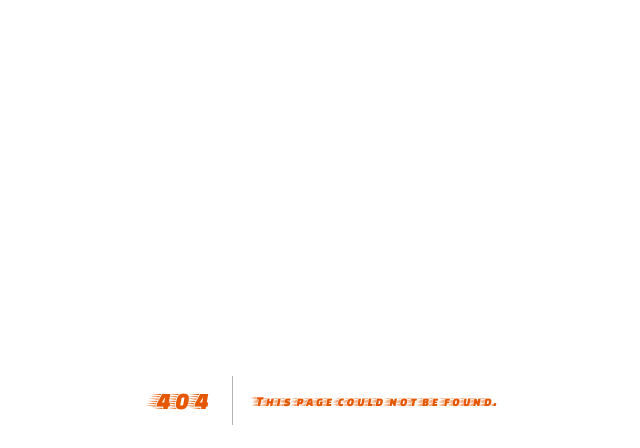
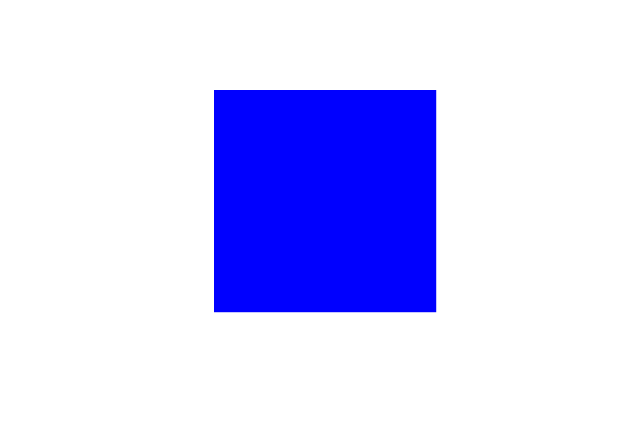
Before and after one commit to Pagiestm/Raccoon-Game, a Next.js app: page /dice in a window 1280 px wide. Before the commit this address had no page. Shown: the top 448 px of the page, without its empty margins (316-956 px from the left). Built offline with nearby package versions, Linux system fonts and the light colour scheme.

Commit message:
feat(dice/index.tsx): add 3D dice and custom style

```diff
--- /dev/null
+++ b/app/components/dice/index.tsx
@@ -0,0 +1,39 @@
+import { useState } from 'react';
+import styles from './styles.module.css';
+
+const getRandom = (max: number, min: number): number => (Math.floor(Math.random() * (max - min)) + min) * 90;
+
+const DicePage = () => {
+  const [rotation, setRotation] = useState({ x: 0, y: 0 });
+
+  const rollDice = () => {
+    const xRand = getRandom(24, 1);
+    const yRand = getRandom(24, 1);
+    setRotation({ x: xRand, y: yRand });
+  };
+
+  return (
+    <div>
+      <section className={styles.container}>
+        <div
+          id="cube"
+          className={styles.cube}
+          style={{
+            transform: `rotateX(${rotation.x}deg) rotateY(${rotation.y}deg)`,
+          }}
+          onClick={rollDice}
+        >
+          <div className={`${styles.face} ${styles.front}`}></div>
+          <div className={`${styles.face} ${styles.back}`}></div>
+          <div className={`${styles.face} ${styles.right}`}></div>
+          <div className={`${styles.face} ${styles.left}`}></div>
+          <div className={`${styles.face} ${styles.top}`}></div>
+          <div className={`${styles.face} ${styles.bottom}`}></div>
+          <p className={styles.diceText}>Taper sur le dé pour le lancer</p>
+        </div>
+      </section>
+    </div>
+  );
+};
+
+export default DicePage;
--- /dev/null
+++ b/app/components/dice/styles.module.css
@@ -0,0 +1,68 @@
+/* styles/Dice.module.css */
+.container {
+    width: 200px;
+    height: 200px;
+    position: relative;
+    margin: 0 auto 40px;
+    border: 1px solid #FFF;
+    perspective: 1000px;
+    perspective-origin: 50% 100%;
+  }
+
+  .diceText {
+    color: #000;
+  }
+
+  .cube {
+    width: 100%;
+    height: 100%;
+    top: 100px;
+    position: absolute;
+    transform-style: preserve-3d;
+    transition: transform 6s;
+    cursor: pointer;
+  }
+
+  .cube:hover {
+    cursor: pointer;
+  }
+
+  .face {
+    position: absolute;
+    width: 200px;
+    height: 200px;
+    font-family: Arial, Helvetica, sans-serif;
+    font-size: 500%;
+    text-align: center;
+    padding: 50px 0;
+  }
+
+  .front {
+    transform: translateZ(100px);
+    background: blue;
+  }
+
+  .back {
+    transform: rotateX(-180deg) translateZ(100px);
+    background: red;
+  }
+
+  .right {
+    transform: rotateY(90deg) translateZ(100px);
+    background: green;
+  }
+
+  .left {
+    transform: rotateY(-90deg) translateZ(100px);
+    background: purple;
+  }
+
+  .top {
+    transform: rotateX(90deg) translateZ(100px);
+    background: black;
+  }
+
+  .bottom {
+    transform: rotateX(-90deg) translateZ(100px);
+    background: yellow;
+  }
--- /dev/null
+++ b/app/dice/page.tsx
@@ -0,0 +1,10 @@
+"use client";
+import Dice from "../components/dice";
+
+export default function dicePage() {
+  return (
+    <main>
+      <Dice />
+    </main>
+  );
+}
```
Also changed, not shown: app/components/home/styles.module.css (added).
